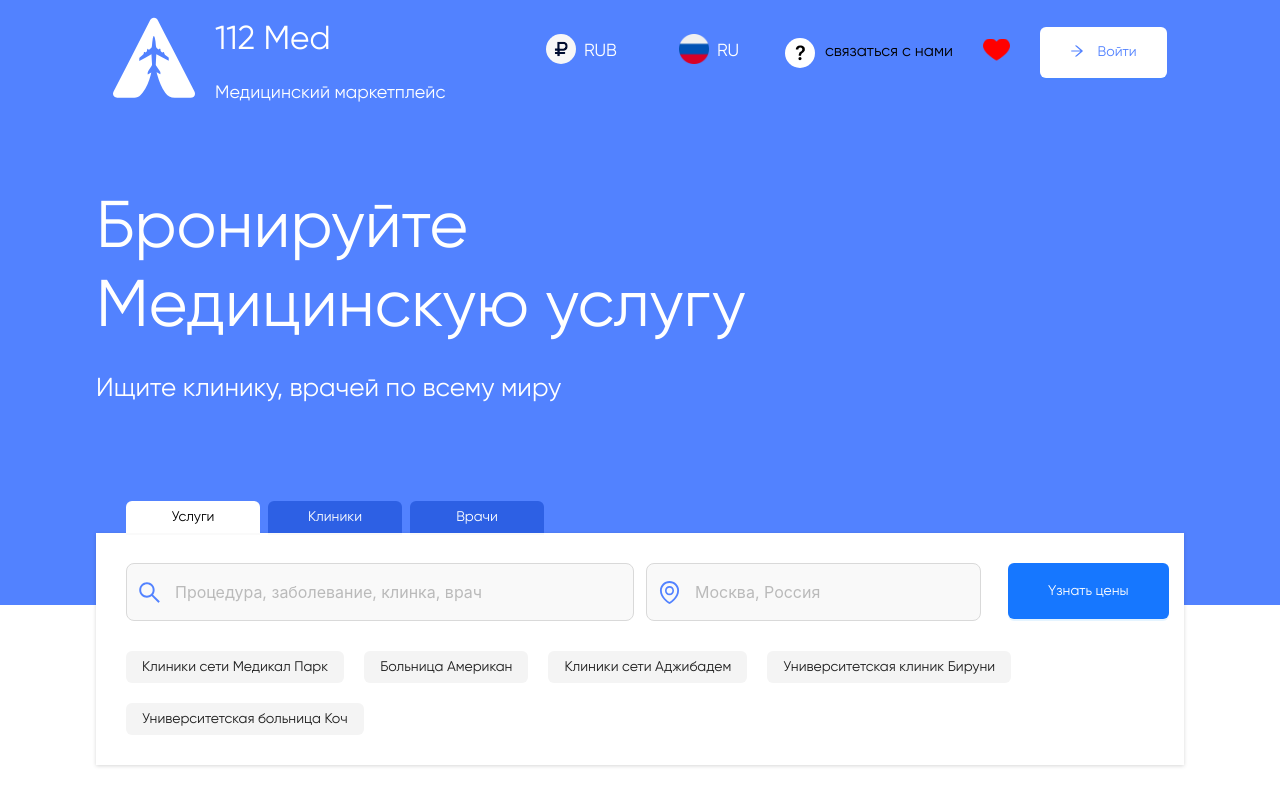
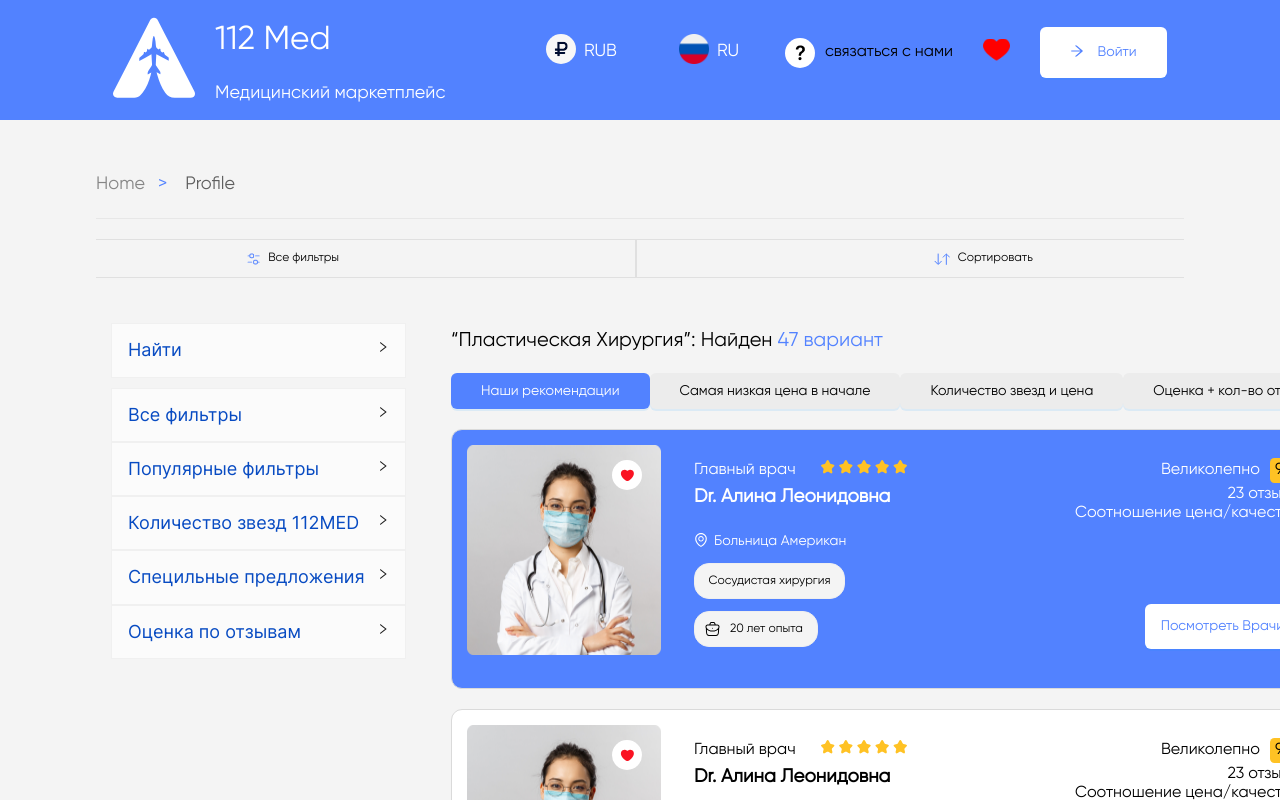
Before and after one commit to Rahim-code/Medical-marketplace, a React app: page / in a window 1280 px wide. Shown: the top 800 px of the page. Built offline with nearby package versions, Linux system fonts and the light colour scheme; the HTML template or start-up script is replaced by a standard one; a web font is replaced by a local one.

Commit message:
finished

```diff
--- a/src/App.jsx
+++ b/src/App.jsx
@@ -26,14 +26,14 @@ const App = () => {
   return (
     <>
        {/*<MobileLogin />*/}
-        <HomePage/>
+        {/* <HomePage/> */}
        {/* <Profile/>*/}
        {/*<ReviewDoctors/>*/}
        {/*<ReviewHospitals/>*/}
        {/*<FavDoctors/>*/}
        {/*<FavHospitals />*/}
        {/*<Hospitals/>*/}
-       {/*<Doctors/>*/}
+       <Doctors/>
        {/*<HospitalsReviewsAll/>*/}
        {/*<DoctorsReviewsAll/>*/}
        {/*<FAQ/>*/}
```
